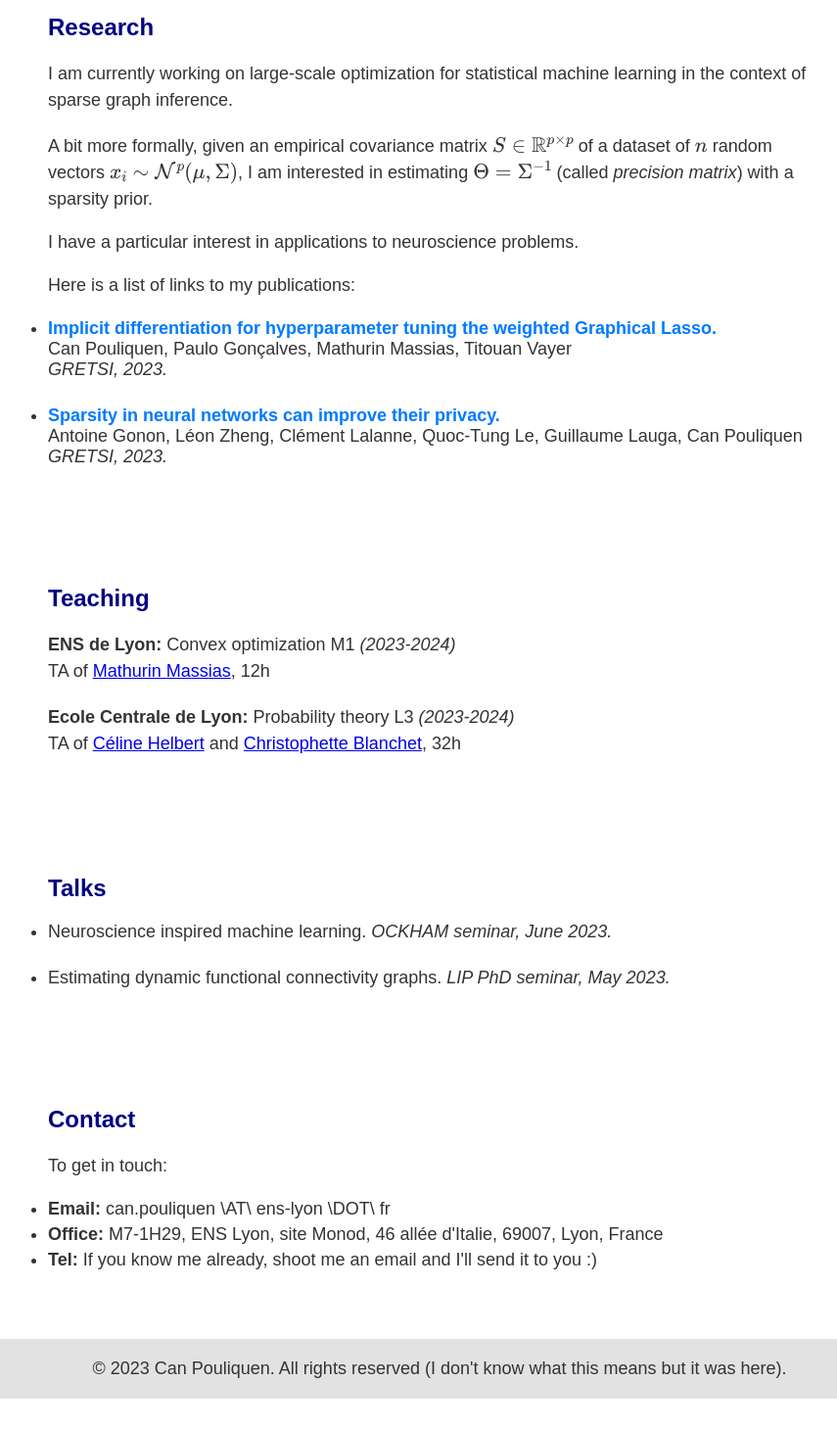
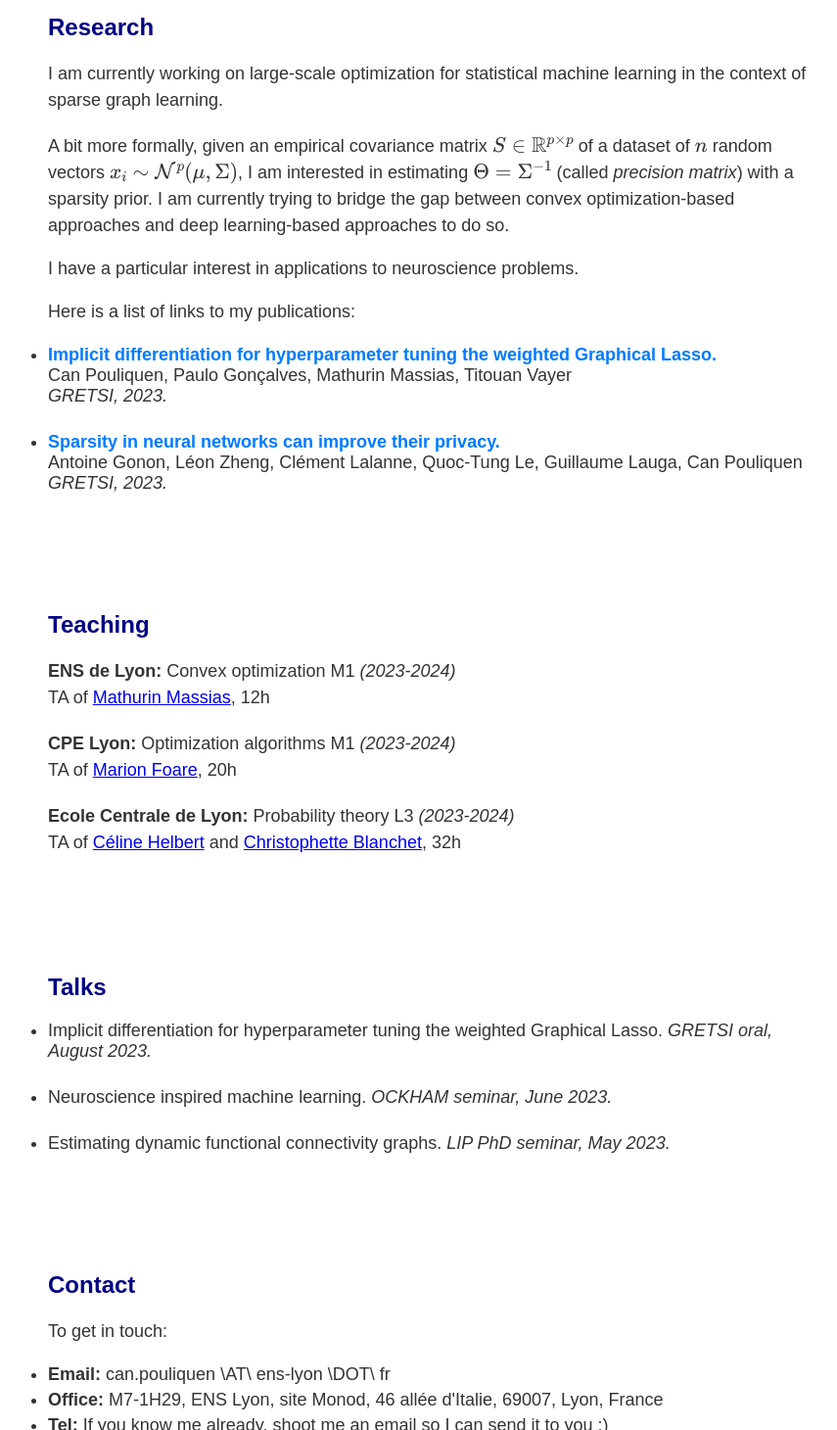
Before and after one commit to Perceptronium/Perceptronium.github.io, a plain HTML site: page index.html in a window 1280 px wide. Shown: the part 1340-2800 px from the top of the page at 98% size, without its empty margins (191-1046 px from the left). Before the commit the page ends 2768 px from the top, so only its background shows below. Drawn offline with nearby package versions, Linux system fonts and the light colour scheme; some packages are replaced by stand-ins of ours.

Commit message:
update website 2024

```diff
--- a/index.html
+++ b/index.html
@@ -32,7 +32,7 @@
                 <a href="https://twitter.com/can_pouliquen" target="_blank" rel="noopener noreferrer"><img
                         src="twitter-icon.png" alt="Twitter"></a>
             </div>
-            <br><small>Last update: November 2023</small>
+            <br><small>Last update: March 2024</small>
         </div>
     </header>
     <section id="about">
@@ -43,7 +43,7 @@
                 <img src="me_2.jpeg" alt="hey it's me">
             </div>
             </p>
-            <p>Hello ! I am a 1st year PhD student in Machine Learning at the <i>Ecole Normale Supérieure de Lyon</i>
+            <p>Hello ! I am a 2nd year PhD student in Machine Learning at the <i>Ecole Normale Supérieure de Lyon</i>
                 under the supervision of <a href="https://mathurinm.github.io/" target="_blank"
                     rel="noopener noreferrer">Mathurin
                     Massias</a>, <a href="https://tvayer.github.io/" target="_blank" rel="noopener noreferrer">Titouan
@@ -86,14 +86,15 @@
             <h2>Research</h2>
             <p>I am currently working on large-scale optimization for statistical machine learning
                 in the
-                context of sparse graph inference. </p>
+                context of sparse graph learning. </p>
 
             <p>
                 A bit more formally, given an empirical covariance matrix \(S \in \mathbb{R}^{p \times p}\) of a dataset
                 of \(n\) random vectors \( x_i \sim
                 \mathcal{N}^p(\mu, \Sigma) \), I am interested in estimating \( \Theta = \Sigma^{-1}\) (called <i>
                     precision
-                    matrix</i>) with a sparsity prior.
+                    matrix</i>) with a sparsity prior. I am currently trying to bridge the gap between convex
+                optimization-based approaches and deep learning-based approaches to do so.
             </p>
             I have a particular interest in applications
             to neuroscience problems.
@@ -122,6 +123,10 @@
             <p><b>ENS de Lyon: </b> Convex optimization M1 <i>(2023-2024)</i><br>TA of <a
                     href="https://mathurinm.github.io/" target="_blank" rel="noopener noreferrer">Mathurin Massias</a>,
                 12h</p>
+            <p><b>CPE Lyon: </b> Optimization algorithms M1 <i>(2023-2024)</i><br>TA of <a
+                    href="http://perso.ens-lyon.fr/marion.foare/teaching.html" target="_blank"
+                    rel="noopener noreferrer">Marion Foare</a>,
+                20h</p>
             <p><b>Ecole Centrale de Lyon: </b> Probability theory L3 <i>(2023-2024)</i><br>TA of <a
                     href="https://www.ec-lyon.fr/contacts/celine-helbert" target="_blank"
                     rel="noopener noreferrer">Céline Helbert</a> and <a
@@ -133,6 +138,10 @@
         <div class="content">
             <h2>Talks</h2>
             <ul>
+                <li>Implicit
+                    differentiation for hyperparameter tuning the
+                    weighted Graphical Lasso. <i>GRETSI oral, August 2023.</i></li>
+                <br>
                 <li>Neuroscience inspired machine learning. <i>OCKHAM seminar, June 2023.</i></li>
                 <br>
                 <li>Estimating dynamic functional connectivity graphs. <i>LIP PhD seminar, May 2023.</i></li>
@@ -147,7 +156,7 @@
             <ul>
                 <li><b>Email:</b> can.pouliquen \AT\ ens-lyon \DOT\ fr</li>
                 <li><b>Office:</b> M7-1H29, ENS Lyon, site Monod, 46 allée d'Italie, 69007, Lyon, France</li>
-                <li><b>Tel:</b> If you know me already, shoot me an email and I'll send it to you :) </li>
+                <li><b>Tel:</b> If you know me already, shoot me an email so I can send it to you :) </li>
             </ul>
         </div>
     </section>
```
